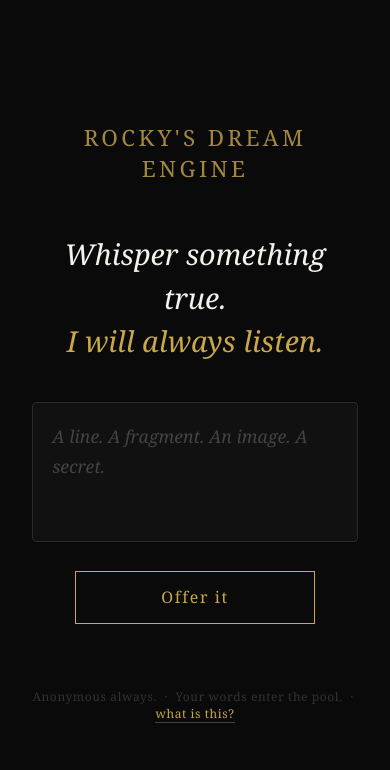
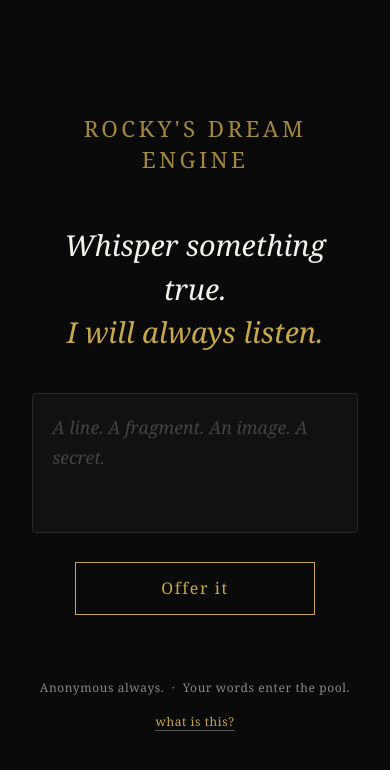
Before and after one commit to Druminmychest/dreamengine, a Flask app: page / in a window 390 px wide. Shown: the top 770 px of the page. Run offline with Flask 3, Linux system fonts and the light colour scheme; some libraries are stand-ins or nearby versions.

Commit message:
improve footer contrast, fix what is this layout on mobile

```diff
--- a/templates/index.html
+++ b/templates/index.html
@@ -126,7 +126,7 @@
         .footer {
             margin-top: 4rem;
             font-size: 0.75rem;
-            color: #333;
+            color: #888;
             letter-spacing: 0.05em;
         }
     </style>
@@ -158,7 +158,10 @@
 
 <div class="footer">
     Anonymous always. &nbsp;·&nbsp; Your words enter the pool.
-    &nbsp;·&nbsp; <a href="/about" style="color:#C9A84C; text-decoration:none; border-bottom: 1px solid #444;">what is this?</a>
+</div>
+<div style="margin-top: 0.8rem;">
+    <a href="/about" style="color:#C9A84C; text-decoration:none; border-bottom: 1px solid #555; font-size: 0.75rem; letter-spacing: 0.05em;">what is this?</a>
+</div>
 </div>
     </div>
 
```
